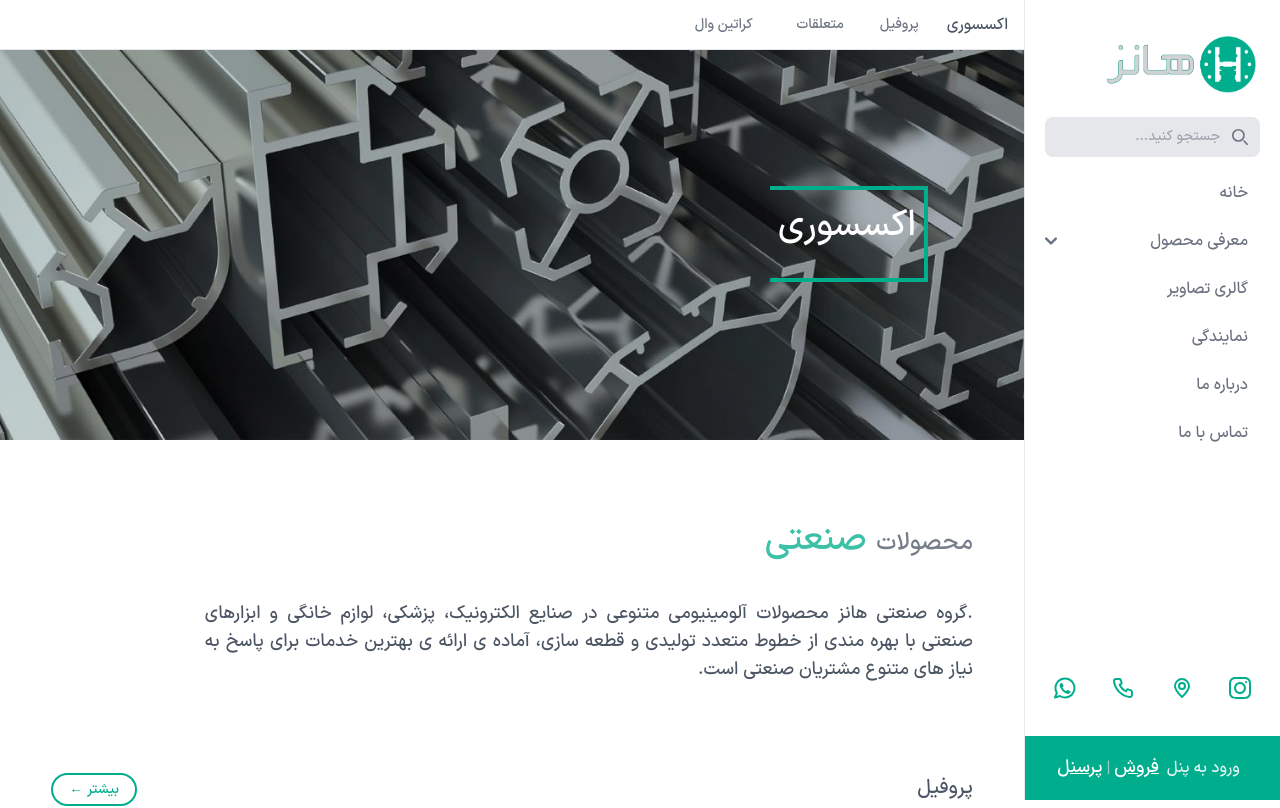
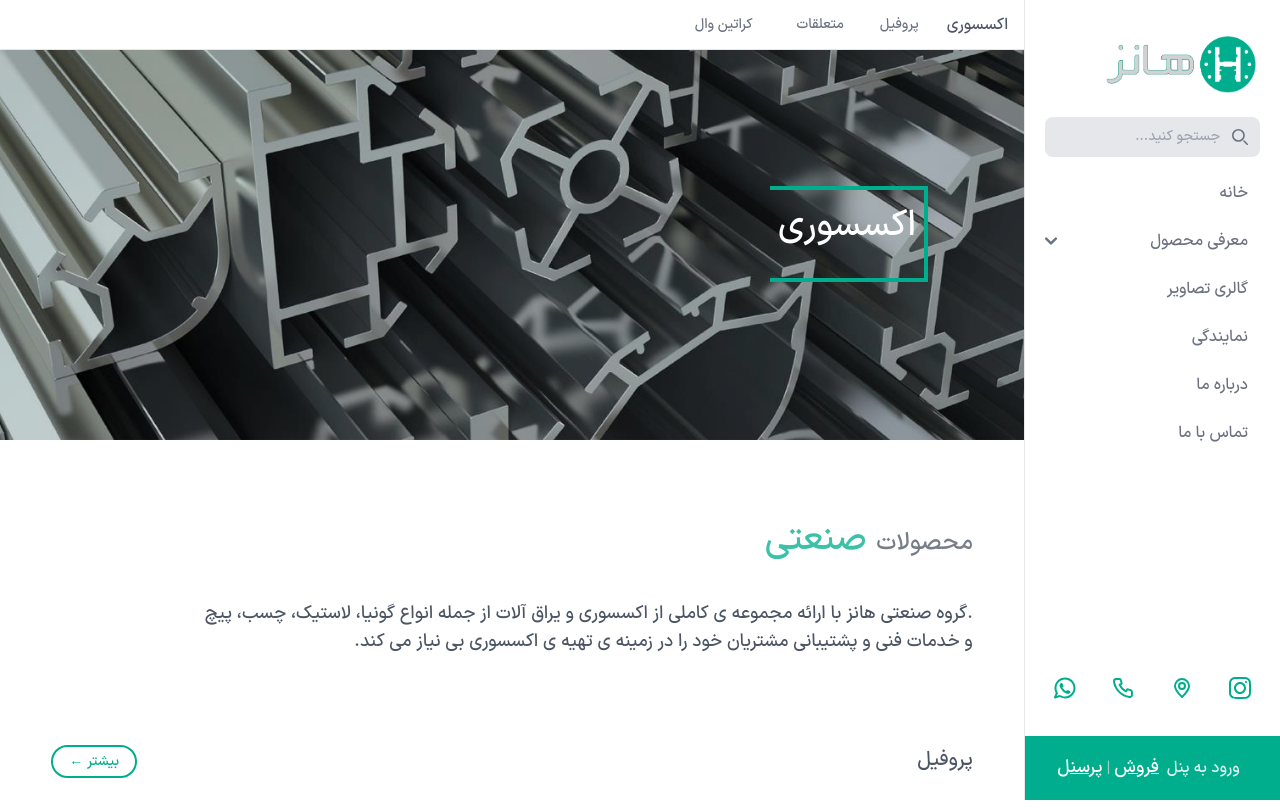
Before and after one commit to zahra-hsb/hanz-, a Next.js app: page /products/accessory in a window 1280 px wide. Shown: the top 808 px of the page. Built offline with nearby package versions, Linux system fonts and the light colour scheme.

Commit message:
edit Accessory page

```diff
--- a/src/pages/products/accessory/index.js
+++ b/src/pages/products/accessory/index.js
@@ -20,8 +20,7 @@ export default function Accessory() {
           </div>
           <div>
             <p className="lg:w-5/6 text-justify text-gray-600 text-lg">
-              .گروه صنعتی هانز محصولات آلومینیومی متنوعی در صنایع الکترونیک، پزشکی، لوازم خانگی و ابزارهای صنعتی با بهره مندی از خطوط متعدد تولیدی و قطعه سازی، آماده ی ارائه ی بهترین خدمات برای پاسخ به نیاز های متنوع مشتریان صنعتی است.
-            </p>
+              .گروه صنعتی هانز با ارائه مجموعه ی کاملی از اکسسوری و یراق آلات از جمله انواع گونیا، لاستیک، چسب، پیچ و خدمات فنی و پشتیبانی مشتریان خود را در زمینه ی تهیه ی اکسسوری بی نیاز می کند.            </p>
           </div>
         </div>
 
```
